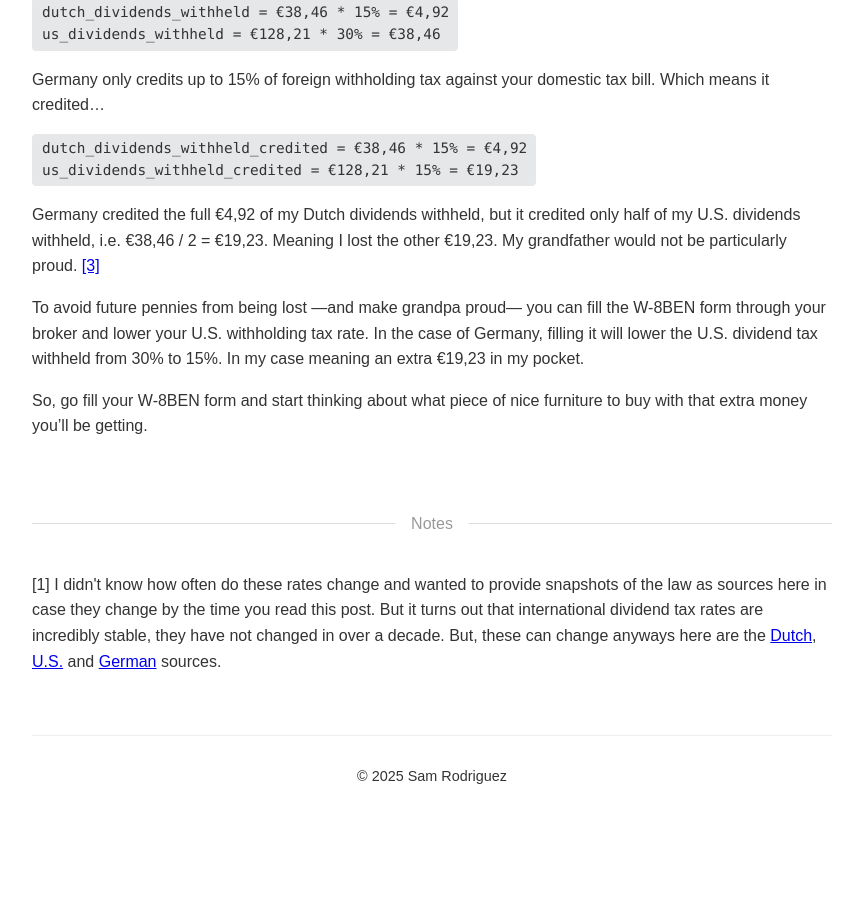
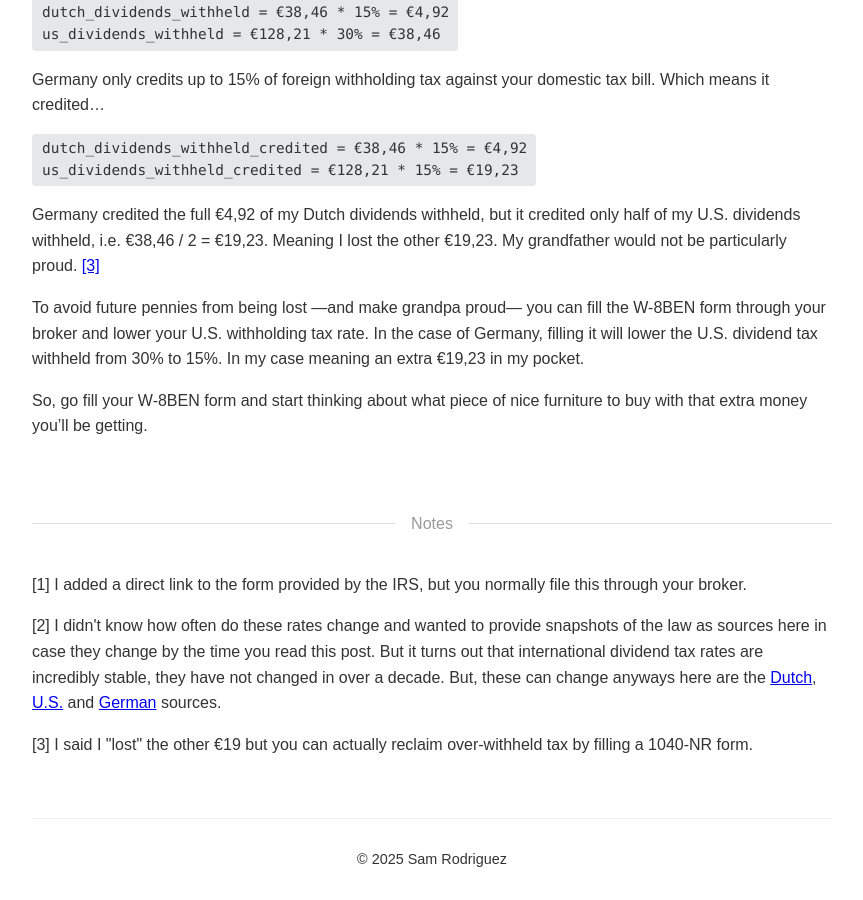
Before and after one commit to Sam1320/Sam1320.github.io, a Jekyll site: the page built from _posts/2026-05-16-its-the-pennies-what-you-gotta-pay-attention-to.md, in a window 1280 px wide and 900 px high, scrolled down 1279 px. Shown: the whole window, without its empty margins (208-1071 px from the left). Built offline with Jekyll 4.4.1, drawn with Linux system fonts in a browser that asks for light colours; before the commit the page ends 2096 px from its top, so only the background shows below that.

Commit message:
add: footnote about where to file the form

```diff
--- a/_posts/2026-05-16-its-the-pennies-what-you-gotta-pay-attention-to.md
+++ b/_posts/2026-05-16-its-the-pennies-what-you-gotta-pay-attention-to.md
@@ -47,4 +47,8 @@ So, go fill your W-8BEN form and start thinking about what piece of nice furnitu
 
 <div class="notes-divider"><span> Notes </span></div>
 
-<p id="fn1">[1] I didn't know how often do these rates change and wanted to provide snapshots of the law as sources here in case they change by the time you read this post. But it turns out that international dividend tax rates are incredibly stable, they have not changed in over a decade. But, these can change anyways here are the <a href="https://business.gov.nl/regulations/dividend-tax/">Dutch</a>, <a href="https://www.law.cornell.edu/uscode/text/26/871">U.S.</a> and <a href="https://www.gesetze-im-internet.de/estg/__32d.html" target="_blank">German</a> sources. </p>
+<p id="fn1">[1] I added a direct link to the form provided by the IRS, but you normally file this through your broker.
+
+<p id="fn2">[2] I didn't know how often do these rates change and wanted to provide snapshots of the law as sources here in case they change by the time you read this post. But it turns out that international dividend tax rates are incredibly stable, they have not changed in over a decade. But, these can change anyways here are the <a href="https://business.gov.nl/regulations/dividend-tax/">Dutch</a>, <a href="https://www.law.cornell.edu/uscode/text/26/871">U.S.</a> and <a href="https://www.gesetze-im-internet.de/estg/__32d.html" target="_blank">German</a> sources. </p>
+
+<p id="fn3">[3] I said I "lost" the other €19 but you can actually reclaim over-withheld tax by filling a 1040-NR form.
```
